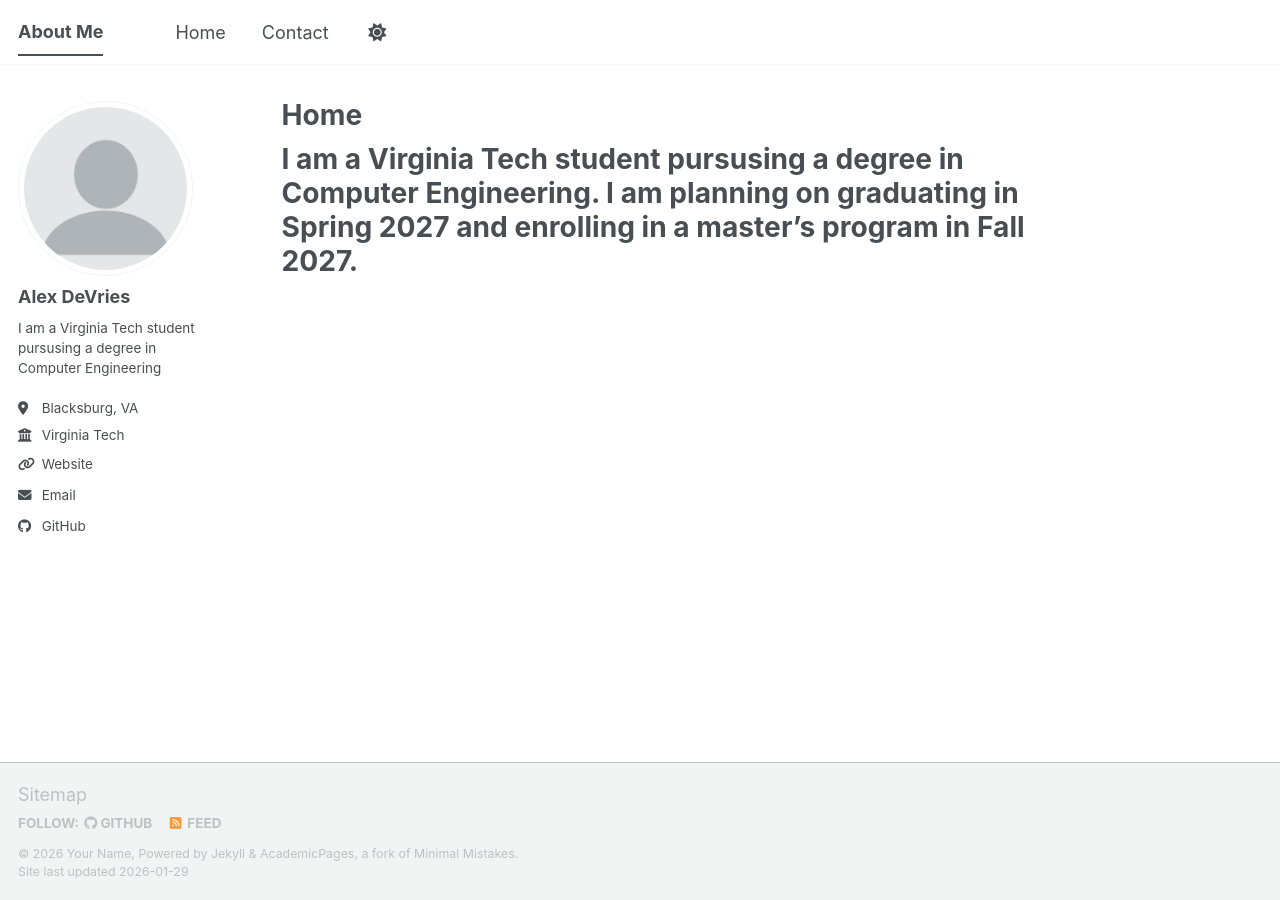
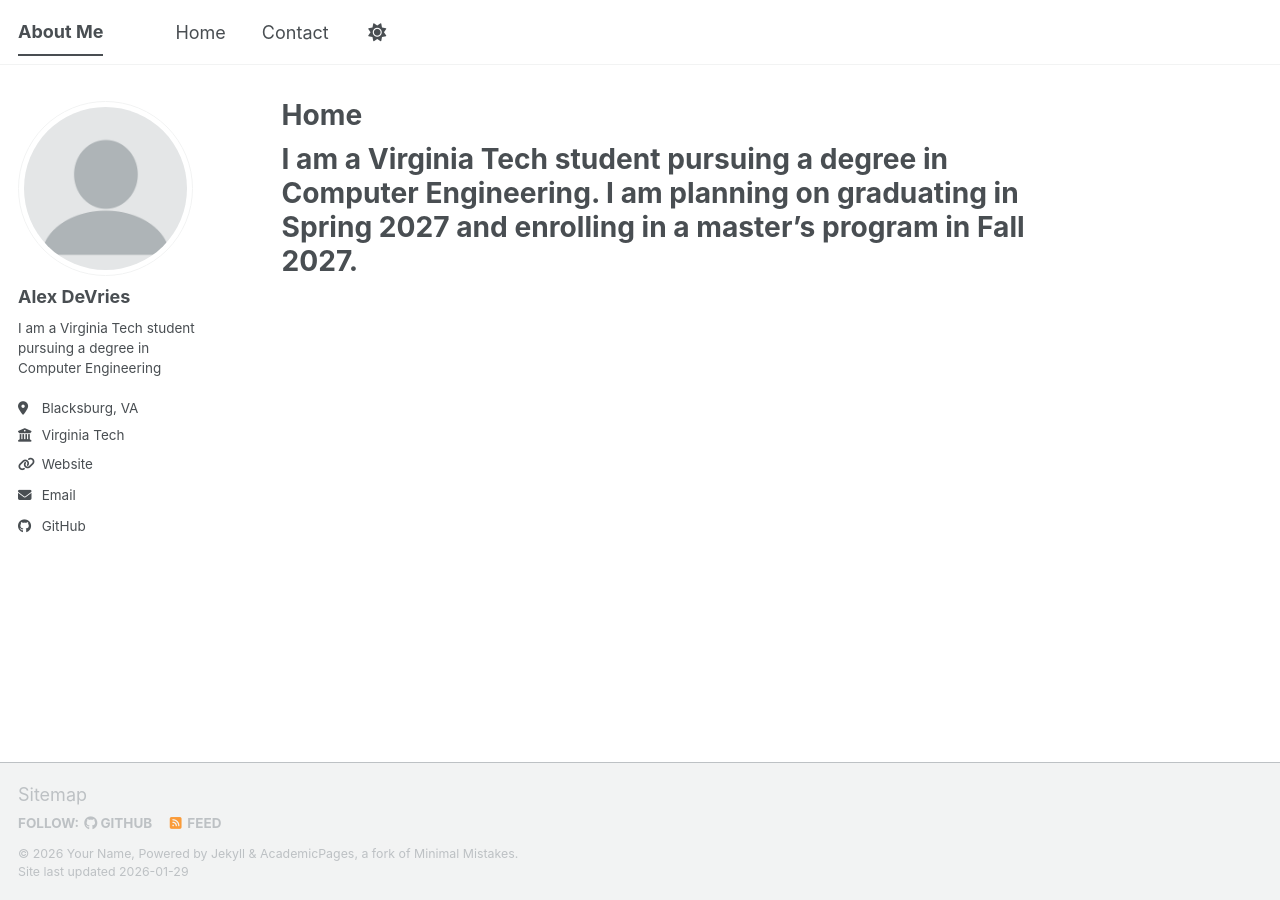
Before and after one commit to alexd0425/alexd0425.github.io, a Jekyll site: the page built from _pages/about.md, in a window 1280 px wide. Built offline with Jekyll 4.4.1, drawn with Linux system fonts in a browser that asks for light colours; a script bundle is joined from its source files by our own code; library files that are not in the unit come from our copies.

Commit message:
Corrected spelling

```diff
--- a/_config.yml
+++ b/_config.yml
@@ -26,7 +26,7 @@ author:
   avatar           : "profile.png"
   name             : "Alex DeVries"
   pronouns         : # example: "she/her"
-  bio              : "I am a Virginia Tech student pursusing a degree in Computer Engineering"
+  bio              : "I am a Virginia Tech student pursuing a degree in Computer Engineering"
   location         : "Blacksburg, VA"
   employer         : "Virginia Tech"
   uri              : "https://alexd0425.github.io"
--- a/_pages/about.md
+++ b/_pages/about.md
@@ -7,5 +7,5 @@ redirect_from:
   - /about.html
 ---
 
-I am a Virginia Tech student pursusing a degree in Computer Engineering. I am planning on graduating in Spring 2027 and enrolling in a master's program in Fall 2027.
+I am a Virginia Tech student pursuing a degree in Computer Engineering. I am planning on graduating in Spring 2027 and enrolling in a master's program in Fall 2027.
 ======
```
